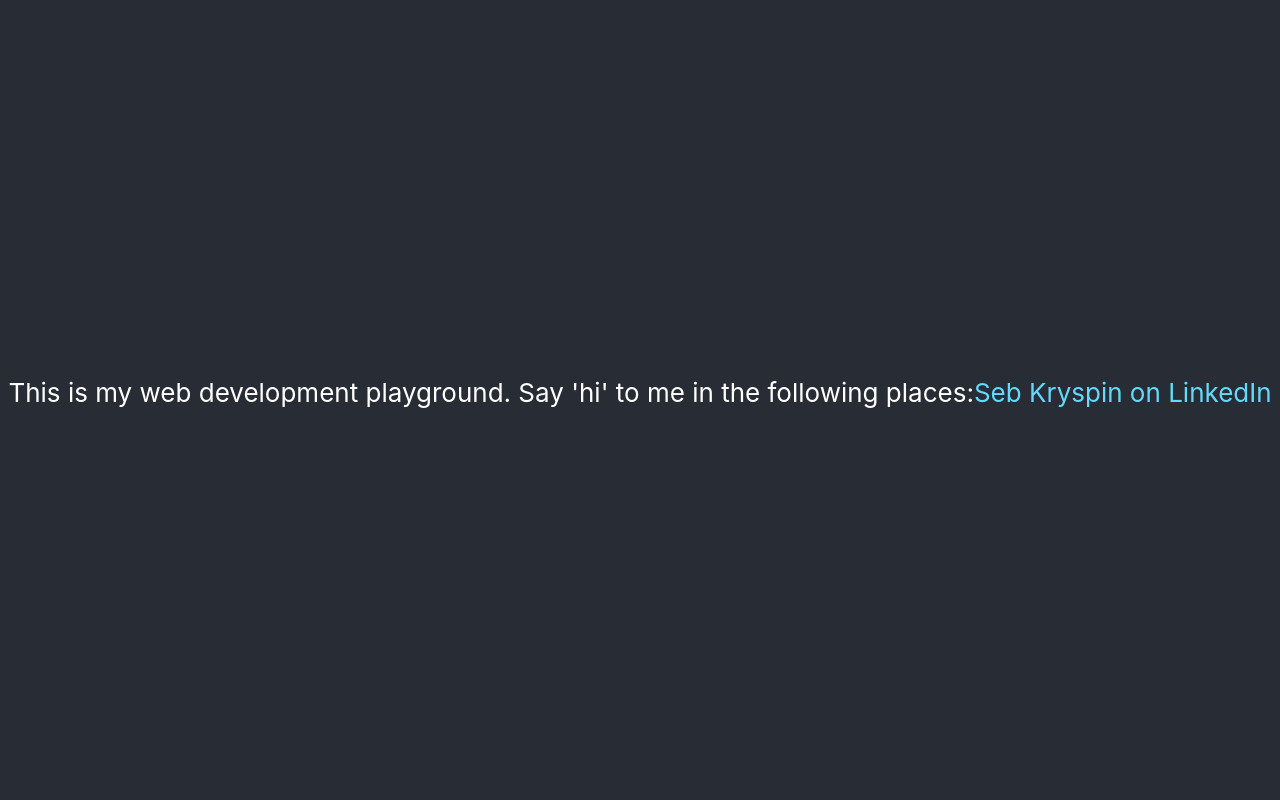
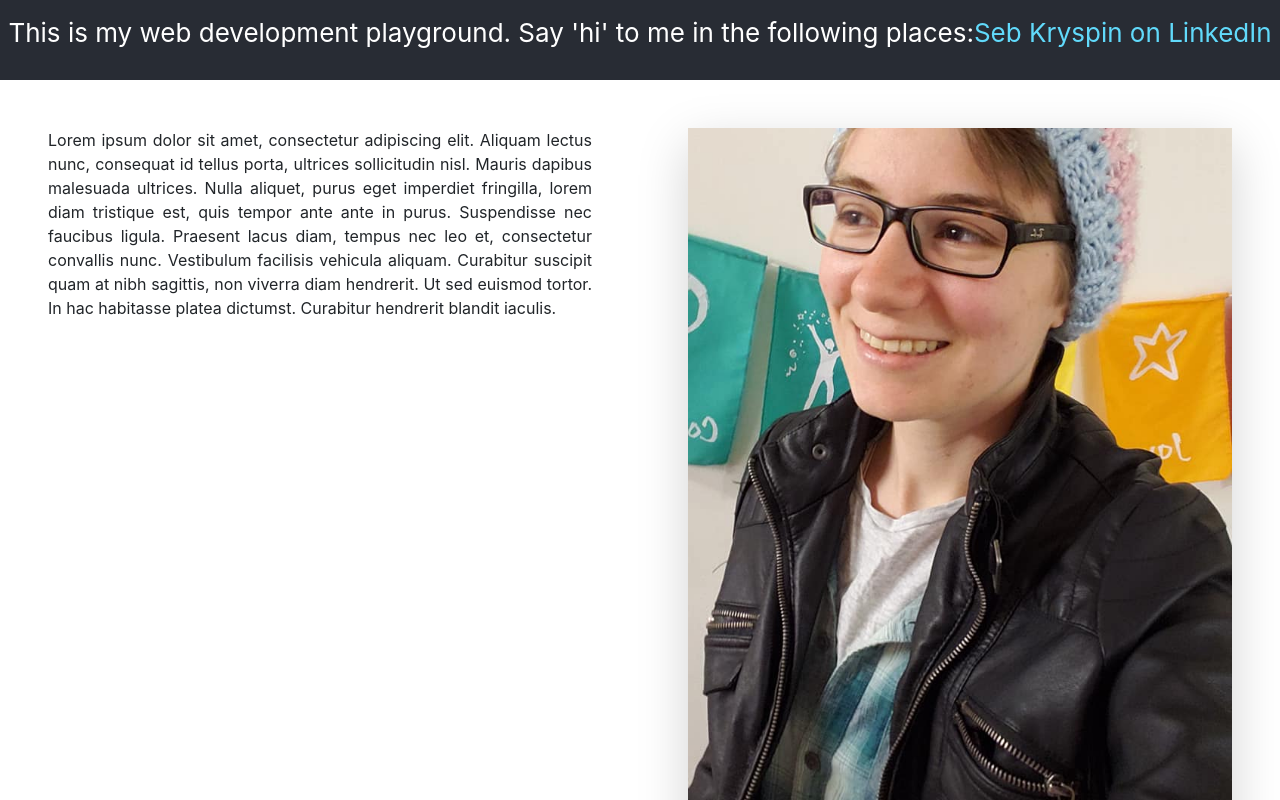
Before and after one commit to skryspin/portfolio-website, a React (Create React App) app: page / in a window 1280 px wide. Shown: the top 800 px of the page. Built offline with nearby package versions, Linux system fonts and the light colour scheme.

Commit message:
Fixed header and added padding to the layout

```diff
--- a/src/App.css
+++ b/src/App.css
@@ -1,6 +1,6 @@
-.App {
+/* .App {
   text-align: center;
-}
+} */
 
 .App-logo {
   height: 40vmin;
@@ -15,7 +15,7 @@
 
 .App-header {
   background-color: #282c34;
-  min-height: 100vh;
+  min-height: 10vh;
   display: flex;
   flex-direction: column;
   align-items: center;
--- a/src/App.js
+++ b/src/App.js
@@ -59,11 +59,10 @@ function Home() {
 
       </header>
       <Container fluid>
-  <Row>
-    <Col xs={{span:12, order:1}} sm={{span:12, order:1}} md={{span:6, order:0}} xl={{span:6, order:0}} g={{span:6, order:0}}><p>Lorem ipsum dolor sit amet, consectetur adipiscing elit. Aliquam lectus nunc, consequat id tellus porta, ultrices sollicitudin nisl. Mauris dapibus malesuada ultrices. Nulla aliquet, purus eget imperdiet fringilla, lorem diam tristique est, quis tempor ante ante in purus. Suspendisse nec faucibus ligula. Praesent lacus diam, tempus nec leo et, consectetur convallis nunc. Vestibulum facilisis vehicula aliquam. Curabitur suscipit quam at nibh sagittis, non viverra diam hendrerit. Ut sed euismod tortor. In hac habitasse platea dictumst. Curabitur hendrerit blandit iaculis. Fusce metus nisi, tristique tristique eleifend et, feugiat vel magna. Duis vestibulum euismod tincidunt. Vestibulum cursus, arcu in congue commodo, lacus orci pharetra massa, id mollis dui dui ut neque.
-
-Donec purus orci, posuere et scelerisque ac, laoreet eu arcu. Sed nec nibh lobortis, lacinia mauris sed, cursus neque. Vivamus id accumsan diam, vitae rhoncus velit. Maecenas pulvinar dui vitae commodo tempus. Nulla imperdiet est et velit fermentum, sed bibendum tortor vulputate. Quisque eget feugiat ante. Maecenas a ipsum dolor. Proin interdum eget lectus non aliquet. Morbi dignissim mi facilisis felis aliquam faucibus. Integer neque lorem, accumsan vitae mi ac, facilisis efficitur ipsum. Sed enim erat, malesuada at mauris non, elementum placerat nunc. Proin quis dolor et tellus tristique eleifend.</p></Col>
-    <Col xs={{span:12, order:0, }} sm={{span:12, order:0}} md={{span:6, order:1}} xl={{span:6, order:1}} lg={{span:6, order:1}}> <Image src={headshot}
+  <Row className="">
+    <Col xs={{span:12, order:1}} sm={{span:12, order:1}} md={{span:6, order:0}} xl={{span:6, order:0}} lg={{span:6, order:0}} className="px-4 px-sm-5 p-md-5 p-lg-5 p-xl-5" >
+    <p className=" text-justify">Lorem ipsum dolor sit amet, consectetur adipiscing elit. Aliquam lectus nunc, consequat id tellus porta, ultrices sollicitudin nisl. Mauris dapibus malesuada ultrices. Nulla aliquet, purus eget imperdiet fringilla, lorem diam tristique est, quis tempor ante ante in purus. Suspendisse nec faucibus ligula. Praesent lacus diam, tempus nec leo et, consectetur convallis nunc. Vestibulum facilisis vehicula aliquam. Curabitur suscipit quam at nibh sagittis, non viverra diam hendrerit. Ut sed euismod tortor. In hac habitasse platea dictumst. Curabitur hendrerit blandit iaculis. </p></Col>
+    <Col xs={{span:12, order:0, }} sm={{span:12, order:0}} md={{span:6, order:1}} xl={{span:6, order:1}} lg={{span:6, order:1}} className="px-1 px-sm-5 p-md-5 p-lg-5 p-xl-5"><Image className="shadow-lg" src={headshot}
       alt="Seb smiling, dressed in a pleather jacket, button-down shirt, T-shirt and a beanie" fluid/></Col>
   </Row>
   <Row>
```
